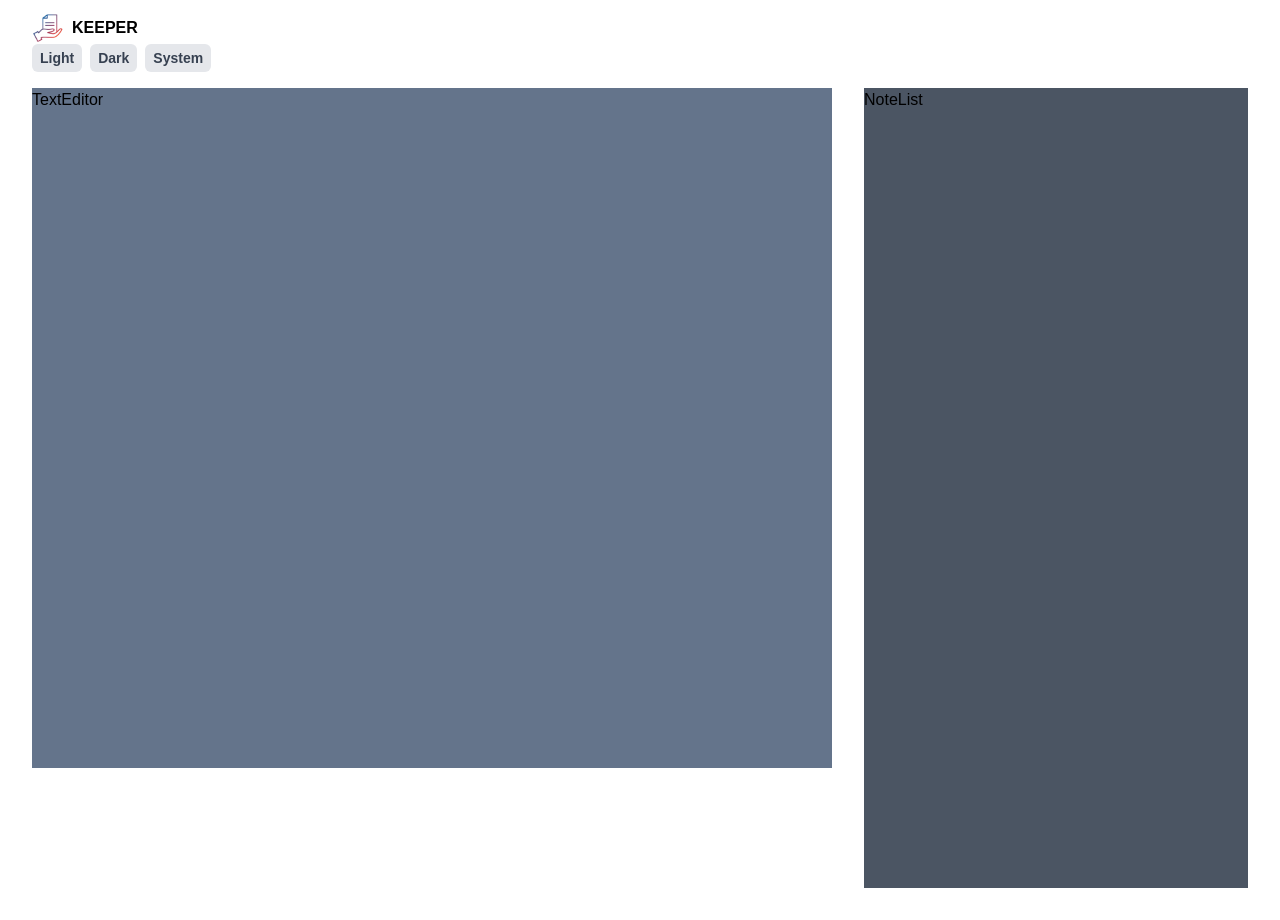
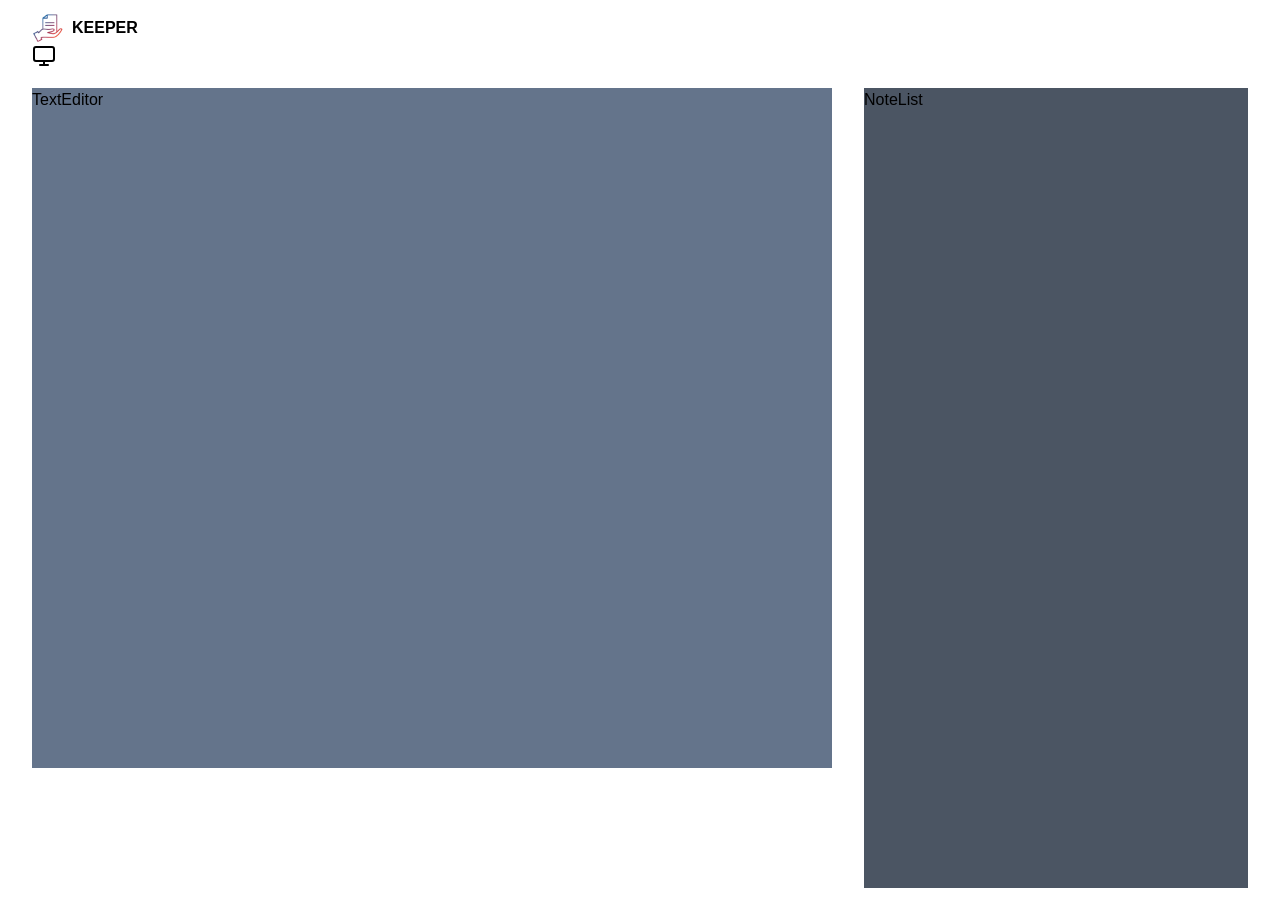
Before and after one commit to raiozohalan/keeper, a Next.js app: page / in a window 1280 px wide. Built offline with nearby package versions, Linux system fonts and the light colour scheme.

Commit message:
refactor: improve UI for Theme selector

```diff
--- a/src/components/Base/ThemeSelector.tsx
+++ b/src/components/Base/ThemeSelector.tsx
@@ -1,26 +1,48 @@
 import { useTheme } from "next-themes";
-import React from "react";
+import React, { useMemo } from "react";
+import BasePopover from "./Popover";
+import BasePopoverItem from "./Popover/PopoverItem";
+import { Monitor, Moon, Sun } from "react-feather";
 
 const themes = [
-  { name: "Light", value: "light" },
-  { name: "Dark", value: "dark" },
-  { name: "System", value: "system" },
+  { name: "Light", value: "light", icon: <Sun className="w-full h-full" /> },
+  { name: "Dark", value: "dark", icon: <Moon className="w-full h-full" /> },
+  {
+    name: "System",
+    value: "system",
+    icon: <Monitor className="w-full h-full" />,
+  },
 ];
 const ThemeSelector = () => {
   const { theme: currenTheme, setTheme } = useTheme();
-  return themes.map((theme) => {
+
+  const getCurrentTheme = useMemo(() => {
+    return themes.find((theme) => theme.value === currenTheme);
+  }, [currenTheme]);
+
+  return (
+    <BasePopover
+      label={
+        <span className="w-1 h-1 ">
+          {getCurrentTheme?.icon}
+        </span>
+      }
+      panelProps={{ anchor: "bottom end", className: "w-fit" }}
+    >
+      {themes.map((theme) => {
         const isCurrentTheme = theme.value === currenTheme;
         return (
-      <button
+          <BasePopoverItem
             key={theme.value}
-        className="px-2 py-1 text-sm font-semibold text-gray-700 bg-gray-200 rounded-md dark:bg-dark-accent2 dark:text-gray-300"
             onClick={() => setTheme(theme.value)}
             disabled={isCurrentTheme}
           >
-        {theme.name}
-      </button>
+            <span className="w-3.5 h-3.5">{theme.icon}</span> {theme.name}
+          </BasePopoverItem>
         );
-  });
+      })}
+    </BasePopover>
+  );
 };
 
 export default ThemeSelector;
```
Lines whose indentation alone changed are shown as unchanged.
